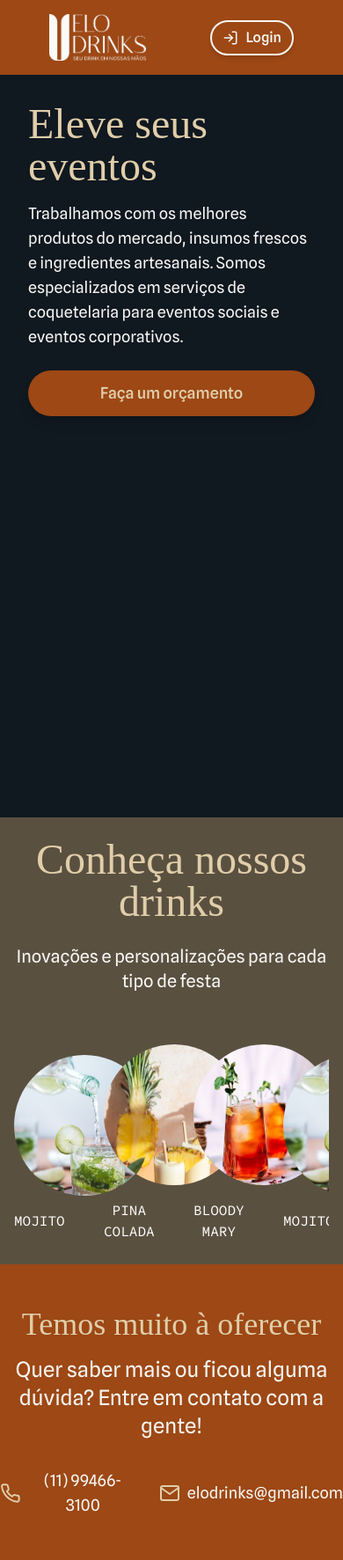
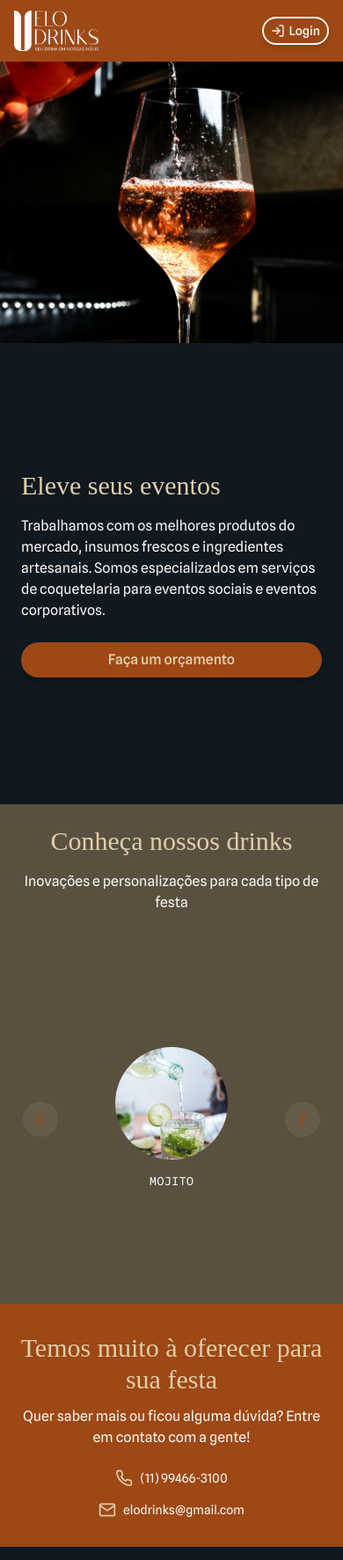
Before and after one commit to almeidagabriel01/C317, a Next.js app: page / in a window 390 px wide. Shown: the whole page at 88% size. Built offline with nearby package versions, Linux system fonts and the light colour scheme; a web font is replaced by a local one.

Commit message:
Adicionando responsividade para mobile

```diff
--- a/src/app/globals.css
+++ b/src/app/globals.css
@@ -30,4 +30,80 @@
     --color-accent: #E0CEAA;
     --color-light: #F7F6F3;
   }
+
+  @media (max-width: 768px) {
+    html, body {
+      -webkit-overflow-scrolling: touch;
+    }
+  }
 }
+
+.swiper-button-prev,
+.swiper-button-next {
+  display: none;
+}
+
+.swiper-button-prev-custom,
+.swiper-button-next-custom {
+  width: 40px;
+  height: 40px;
+  display: flex;
+  align-items: center;
+  justify-content: center;
+  background-color: rgba(224, 206, 170, 0.1);
+  border-radius: 50%;
+  transition: all 0.3s ease;
+}
+
+.swiper-button-prev-custom:hover,
+.swiper-button-next-custom:hover {
+  background-color: rgba(224, 206, 170, 0.2);
+}
+
+.swiper-slide {
+  display: flex;
+  flex-direction: column;
+  align-items: center;
+  justify-content: center;
+}
+
+.swiper-wrapper {
+  display: flex;
+  align-items: center;
+}
+
+@media (min-width: 640px) {
+  .swiper-button-prev-custom {
+    left: 0;
+  }
+  .swiper-button-next-custom {
+    right: 0;
+  }
+}
+
+@media (min-width: 768px) {
+  .swiper-button-prev-custom {
+    left: -20px;
+  }
+  .swiper-button-next-custom {
+    right: -20px;
+  }
+}
+
+@media (min-width: 1024px) {
+  .swiper-button-prev-custom {
+    left: -40px;
+  }
+  .swiper-button-next-custom {
+    right: -40px;
+  }
+}
+
+@media (min-width: 1280px) {
+  .swiper-button-prev-custom {
+    left: -60px;
+  }
+  .swiper-button-next-custom {
+    right: -60px;
+  }
+}
--- a/src/components/Carousel.jsx
+++ b/src/components/Carousel.jsx
@@ -2,7 +2,7 @@
 import { Swiper, SwiperSlide } from "swiper/react";
 import { Navigation } from "swiper/modules";
 import Image from "next/image";
-import { useRef, useEffect } from "react";
+import { useRef, useEffect, useState } from "react";
 import { useAnimation, motion } from "framer-motion";
 import Footer from "./Footer";
 
@@ -30,8 +30,25 @@ const fadeVariants = {
 export default function Carousel() {
   const controls = useAnimation();
   const ref = useRef(null);
+  const [slidesPerView, setSlidesPerView] = useState(4);
+
+  // Função para ajustar o número de slides por visualização com base na largura da janela
+  const handleResize = () => {
+    if (typeof window !== "undefined") {
+      if (window.innerWidth < 640) {
+        setSlidesPerView(1);
+      } else if (window.innerWidth < 768) {
+        setSlidesPerView(2);
+      } else if (window.innerWidth < 1024) {
+        setSlidesPerView(3);
+      } else {
+        setSlidesPerView(4);
+      }
+    }
+  };
 
   useEffect(() => {
+    // Configurar o Observer de interseção
     const obs = new IntersectionObserver(
       ([entry]) => {
         if (entry.isIntersecting) controls.start("visible");
@@ -41,9 +58,16 @@ export default function Carousel() {
     );
     const el = ref.current;
     if (el) obs.observe(el);
+
+    // Configurar o listener de redimensionamento
+    handleResize();
+    window.addEventListener("resize", handleResize);
+
+    // Cleanup
     return () => {
       if (el) obs.unobserve(el);
       obs.disconnect();
+      window.removeEventListener("resize", handleResize);
     };
   }, [controls]);
 
@@ -60,36 +84,36 @@ export default function Carousel() {
         className="flex-1 flex flex-col justify-center pt-6"
       >
         <h2
-          className="text-5xl text-center mb-6 font-croissant"
+          className="text-3xl md:text-4xl lg:text-5xl text-center mb-4 md:mb-6 font-croissant"
           style={{ color: "#E0CEAA" }}
         >
           Conheça nossos drinks
         </h2>
         <p
-          className="text-center mb-8 font-spline text-xl"
+          className="text-center mb-6 md:mb-8 font-spline text-base md:text-xl px-4"
           style={{ color: "#F7F6F3" }}
         >
           Inovações e personalizações para cada tipo de festa
         </p>
 
-        <div className="flex-1 flex items-center justify-center px-4 md:px-12 lg:px-6 relative">
-          <div className="w-full mx-auto relative" style={{ maxWidth: "1200px" }}>
+        <div className="flex-1 flex items-center justify-center px-4 relative">
+          <div className="w-full mx-auto relative">
             <Swiper
               modules={[Navigation]}
               navigation={{
                 prevEl: '.swiper-button-prev-custom',
                 nextEl: '.swiper-button-next-custom',
               }}
-              spaceBetween={50}
-              slidesPerView={4}
-              centeredSlides={false}
+              spaceBetween={20}
+              slidesPerView={slidesPerView}
+              centeredSlides={slidesPerView === 1}
               initialSlide={0}
               loop={true}
-              className="w-full px-12"
+              className="w-full px-4 md:px-12"
             >
               {drinks.map((d, i) => (
                 <SwiperSlide key={i} className="flex flex-col items-center justify-center text-center">
-                  <div className="w-40 h-40 rounded-full overflow-hidden mb-4 mx-auto">
+                  <div className="w-32 h-32 sm:w-36 sm:h-36 md:w-40 md:h-40 rounded-full overflow-hidden mb-3 md:mb-4 mx-auto">
                     <Image
                       src={`/assets/${d.img}`}
                       alt={d.name}
@@ -100,7 +124,7 @@ export default function Carousel() {
                   </div>
                   <div className="w-full text-center">
                     <span
-                      className="font-code uppercase inline-block"
+                      className="font-code uppercase inline-block text-sm sm:text-base"
                       style={{ color: "#FFFFFF" }}
                     >
                       {d.name}
@@ -111,10 +135,10 @@ export default function Carousel() {
             </Swiper>
 
             <div
-              className="swiper-button-prev-custom"
+              className="swiper-button-prev-custom flex"
               style={{
                 position: 'absolute',
-                left: '-80px',
+                left: '10px',
                 top: '50%',
                 transform: 'translateY(-50%)',
                 zIndex: 10,
@@ -127,10 +151,10 @@ export default function Carousel() {
               </svg>
             </div>
             <div
-              className="swiper-button-next-custom"
+              className="swiper-button-next-custom flex"
               style={{
                 position: 'absolute',
-                right: '-80px',
+                right: '10px',
                 top: '50%',
                 transform: 'translateY(-50%)',
                 zIndex: 10,
@@ -147,42 +171,6 @@ export default function Carousel() {
       </motion.div>
 
       <Footer />
-
-      <style jsx global>{`
-        .swiper-button-prev,
-        .swiper-button-next {
-          display: none;
-        }
-
-        .swiper-button-prev-custom,
-        .swiper-button-next-custom {
-          width: 40px;
-          height: 40px;
-          display: flex;
-          align-items: center;
-          justify-content: center;
-          background-color: rgba(224, 206, 170, 0.1);
-          border-radius: 50%;
-          transition: all 0.3s ease;
-        }
-
-        .swiper-button-prev-custom:hover,
-        .swiper-button-next-custom:hover {
-          background-color: rgba(224, 206, 170, 0.2);
-        }
-
-        .swiper-slide {
-          display: flex;
-          flex-direction: column;
-          align-items: center;
-          justify-content: center;
-        }
-
-        .swiper-wrapper {
-          display: flex;
-          align-items: center;
-        }
-      `}</style>
     </section>
   );
 }
--- a/src/components/Footer.jsx
+++ b/src/components/Footer.jsx
@@ -4,25 +4,25 @@ import { FiPhone, FiMail } from "react-icons/fi";
 export default function Footer() {
   return (
     <footer
-      className="text-center py-12 font-spline text-2xl"
+      className="text-center py-8 md:py-12 font-spline text-lg md:text-2xl px-4"
       style={{ backgroundColor: "#9D4815", color: "#F7F6F3" }}
     >
       <h2
-        className="mb-4 font-croissant text-4xl"
+        className="mb-3 md:mb-4 font-croissant text-3xl md:text-5xl"
         style={{ color: "#E0CEAA" }}
       >
-        Temos muito à oferecer
+        Temos muito à oferecer para sua festa
       </h2>
-      <p className="mb-8 max-w-xl mx-auto">
+      <p className="mb-6 md:mb-8 max-w-xl mx-auto text-base md:text-lg">
         Quer saber mais ou ficou alguma dúvida? Entre em contato com a gente!
       </p>
-      <div className="flex justify-center space-x-6 text-lg">
-        <div className="flex items-center space-x-2">
-          <FiPhone size={24} style={{ color: "#E0CEAA" }} />
+      <div className="flex flex-col sm:flex-row justify-center sm:space-x-6 space-y-4 sm:space-y-0 text-sm md:text-lg">
+        <div className="flex items-center justify-center space-x-2">
+          <FiPhone size={20} style={{ color: "#E0CEAA" }} />
           <span>(11) 99466-3100</span>
         </div>
-        <div className="flex items-center space-x-2">
-          <FiMail size={24} style={{ color: "#E0CEAA" }} />
+        <div className="flex items-center justify-center space-x-2">
+          <FiMail size={20} style={{ color: "#E0CEAA" }} />
           <span>elodrinks@gmail.com</span>
         </div>
       </div>
--- a/src/components/Hero.jsx
+++ b/src/components/Hero.jsx
@@ -3,30 +3,31 @@ import Image from "next/image";
 
 export default function Hero() {
   return (
-    <section className="flex flex-col md:flex-row h-screen overflow-hidden">
-      {/* imagem ocupa metade esquerda */}
-      <div className="md:w-1/2 w-full relative">
+    <section className="flex flex-col md:flex-row min-h-screen overflow-hidden">
+      {/* imagem ocupa toda a largura em mobile e metade em desktop */}
+      <div className="w-full md:w-1/2 relative h-80 sm:h-96 md:h-auto">
         <Image
           src="/assets/hero.jpg"
           alt="Drink sendo servido"
           fill
+          priority
           style={{ objectFit: "cover" }}
         />
       </div>
 
-      {/* texto ocupa metade direita */}
+      {/* texto ocupa toda a largura em mobile e metade em desktop */}
       <div
-        className="md:w-1/2 w-full flex flex-col justify-center p-8"
+        className="w-full md:w-1/2 flex flex-col justify-center p-6 md:p-8 flex-1"
         style={{ backgroundColor: "#101820" }}
       >
         <h1
-          className="text-5xl mb-4 font-croissant"
+          className="text-3xl md:text-4xl lg:text-5xl mb-4 font-croissant"
           style={{ color: "#E0CEAA" }}
         >
           Eleve seus eventos
         </h1>
         <p
-          className="mb-6 text-lg font-spline"
+          className="mb-6 text-base md:text-lg font-spline"
           style={{ color: "#F7F6F3" }}
         >
           Trabalhamos com os melhores produtos do mercado, insumos frescos e
@@ -37,11 +38,12 @@ export default function Hero() {
           className="
             flex items-center justify-center
             bg-primary text-accent
-            px-6 py-3 rounded-full
-            text-lg font-medium
+            px-4 md:px-6 py-2 md:py-3 rounded-full
+            text-base md:text-lg font-medium
             shadow-lg
             hover:opacity-90
             transition
+            w-full sm:w-auto sm:self-start
           "
         >
           Faça um orçamento
--- a/src/components/Navbar.jsx
+++ b/src/components/Navbar.jsx
@@ -6,29 +6,30 @@ import { FiLogIn } from "react-icons/fi";
 export default function Navbar() {
   return (
     <nav className="bg-primary w-full">
-      <div className="w-full flex justify-between items-center px-14 py-4">
+      <div className="w-full flex justify-between items-center px-4 sm:px-6 py-3">
         {/* logo à esquerda */}
         <Image
           src="/assets/logo.png"
           alt="Elo Drinks"
           width={110}
           height={32}
+          className="w-24 sm:w-auto h-auto"
         />
 
         {/* botão à direita */}
         <Link
           href="/login"
           className="
-            flex items-center space-x-2
+            flex items-center space-x-1 sm:space-x-2
             border-2 border-light
             text-light bg-transparent
-            px-3 py-1.5 rounded-full
-            shadow-md
+            px-2 sm:px-3 py-1 sm:py-1.5 rounded-full
+            shadow-md text-sm sm:text-base
             hover:bg-light hover:text-primary
             transition
           "
         >
-          <FiLogIn size={18} />
+          <FiLogIn size={16} />
           <span className="font-spline font-medium">Login</span>
         </Link>
       </div>
```
